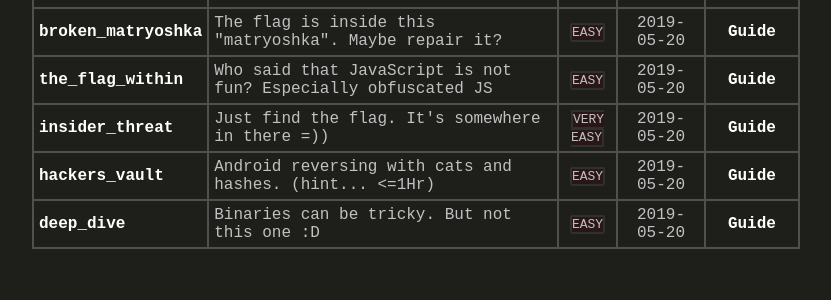
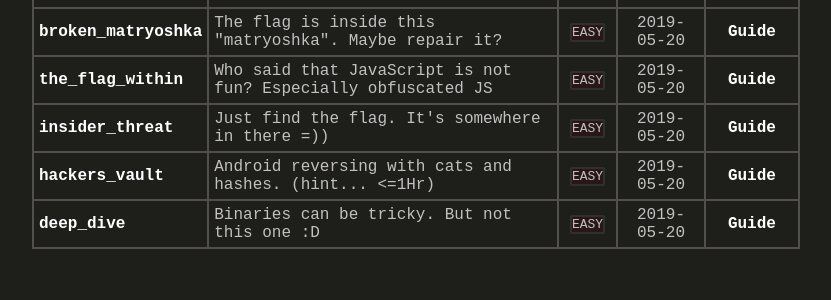
Before and after one commit to num1r0/num1r0.github.io, a Jekyll site: the page built from crackme-challenges.html, in a window 1280 px wide. Shown: the part 619-919 px from the top of the page, without its empty margins (224-1055 px from the left). Built offline with Jekyll 4.4.1, drawn with Linux system fonts in a browser that asks for light colours.

```diff
--- a/_data/crackmes.yml
+++ b/_data/crackmes.yml
@@ -21,7 +21,7 @@
 
 - name: insider_threat
   description: Just find the flag. It's somewhere in there =))
-  difficulty: VERY EASY
+  difficulty: EASY
   added_on: 2019-05-20
   how_to_solve_link: #
   download_link: https://drive.google.com/open?id=1cFivIJ0jNZoze1ZTYl9tpgO6W2z0V4ui
```
